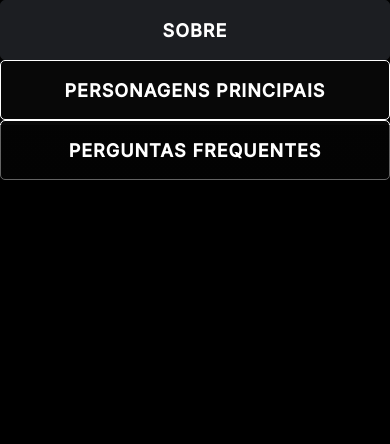
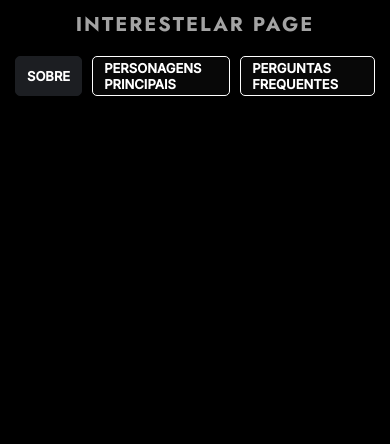
Before and after one commit to VitorV9/landing-page-interestelar, a website: page index.html in a window 390 px wide. Shown: the top 444 px of the page. Drawn offline with nearby package versions, Linux system fonts and the light colour scheme; files that its build step writes are made by us from their sources; files whose address does not match are found by name.

Commit message:
feat: aplica espaço entre itens do cabeçalho e position sticky

```diff
--- a/index.html
+++ b/index.html
@@ -9,6 +9,7 @@
 <body>
     <header class="header">
         <div class="header__container">
+            <h2 class="header__title">Interestelar Page</h2>
             <ul class="header__links">
                 <li class="header__links__item">
                     <a href="#" class="button button--secondary">Sobre</a>
--- a/src/styles/_header.scss
+++ b/src/styles/_header.scss
@@ -0,0 +1,53 @@
+@use 'variaveis';
+
+.header {
+    position: sticky;
+    top: 0;
+    left: 0;
+    background-color: variaveis.$corDeFundo;
+    z-index: 1;
+
+    &__container {
+        padding: 8px 36px;
+        display: flex;
+        justify-content: space-between;
+        align-items: center;
+
+        @media (max-width: 768px) {
+            padding: 10px;
+            flex-direction: column;
+        }
+    }
+
+    &__title {
+        color: variaveis.$corTextoPrincipal;
+        font-size: 24px;
+        text-transform: uppercase;
+        letter-spacing: 2px;
+        font-family: variaveis.$fonteTitulos;
+
+        @media (max-width: 768px) {
+            font-size: 20px;
+            margin-bottom: 12px;
+        }
+    }
+
+    &__links {
+        display: flex;
+
+        &__item {
+            margin: 5px;
+        }
+    }
+
+    .button {
+        height: 50px;
+
+        @media (max-width: 768px) {
+            font-size: 13px;
+            padding: 8px 11px;
+            height: 40px;
+            letter-spacing: 0;
+        }
+    }
+}
```
